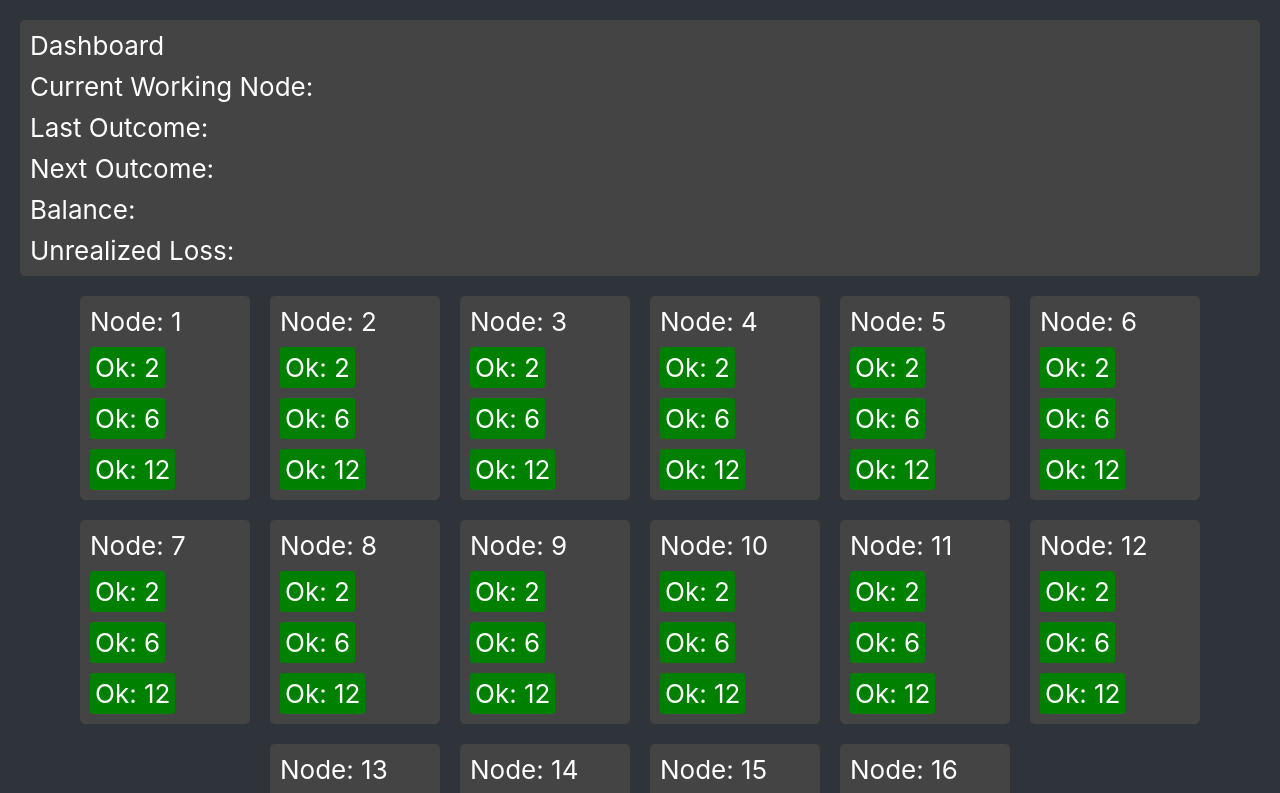
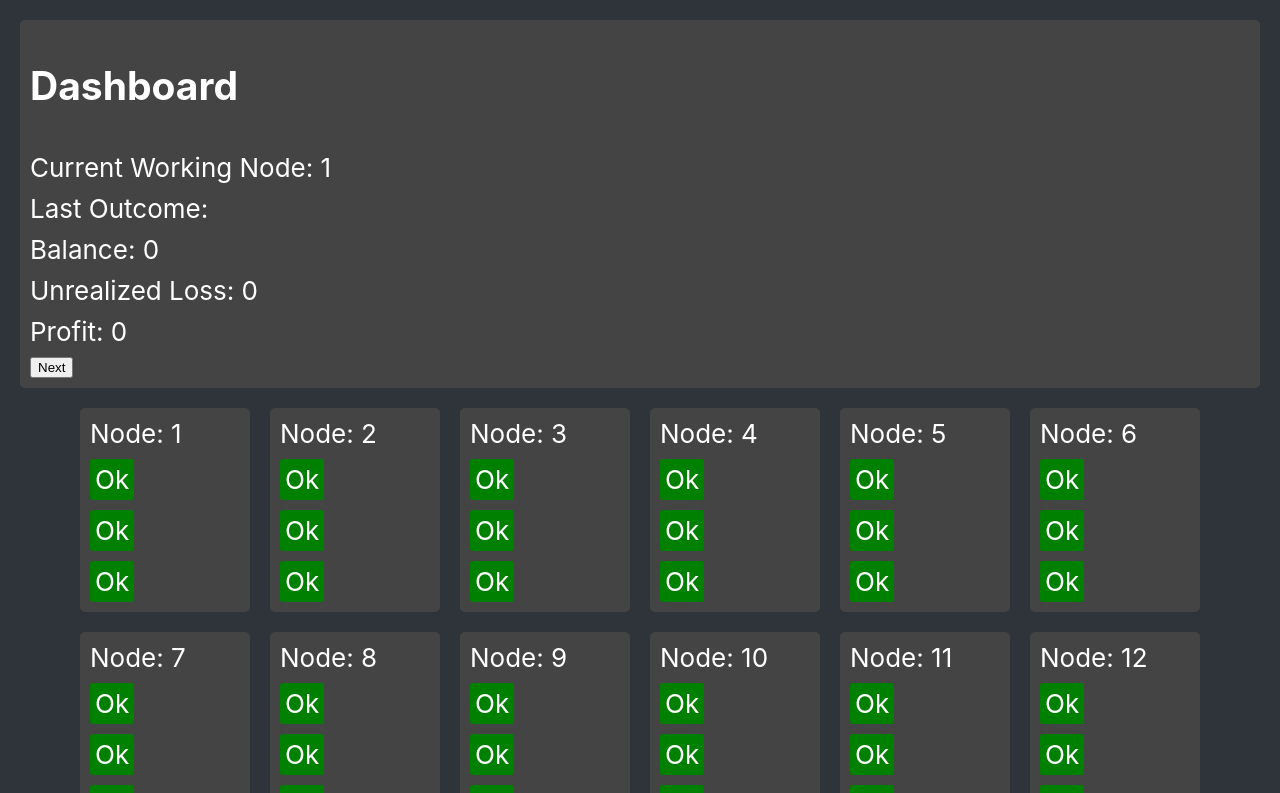
Before and after one commit to KnollElias/MEM-Trading, a React (Create React App) app in the folder splitmartin/graphicaldemo/: page / in a window 1280 px wide. Shown: the top 793 px of the page. Built offline with nearby package versions, Linux system fonts and the light colour scheme.

Commit message:
Math is wrong somehow

```diff
--- a/splitmartin/graphicaldemo/src/App.js
+++ b/splitmartin/graphicaldemo/src/App.js
@@ -4,52 +4,106 @@ import { useState, useEffect } from "react";
 function App() {
   const PontLength = 3; // How many times one node can fail
   const NodeCount = 16; // How many different Scales there are
+  const StartingInvestment = 1; // Base investment amount
 
   const [scales, setScales] = useState([]);
+  const [currentNode, setCurrentNode] = useState(1); // Tracks the current node
+  const [lastOutcome, setLastOutcome] = useState(null); // Stores the last outcome (win/loss)
+  const [nextOutcome, setNextOutcome] = useState(null); // Stores the next outcome (win/loss)
+  const [balance, setBalance] = useState(0); // Tracks the total balance
+  const [unrealizedLoss, setUnrealizedLoss] = useState(0); // Tracks unrealized loss
 
-  // Function to initialize scales
+  // Initialize scales on component mount
+  useEffect(() => {
+    initializeScales();
+  }, []);
+
   const initializeScales = () => {
     const newScales = Array.from({ length: NodeCount }, (_, index) => ({
       index: index + 1,
       size: PontLength,
       state: 0, // Default state
+      unrealizedLoss: 0,
     }));
     setScales(newScales);
   };
 
-  // Run the initializeScales function once on component mount
-  useEffect(() => {
-    initializeScales();
-  }, []);
+  const calculateUnrealizedLoss = () => {
+    return scales.reduce((total, scale) => {
+      const scaleLoss = scale.state > 0 ? StartingInvestment * (2 ** scale.state - 1) : 0;
+      return total + scaleLoss;
+    }, 0);
+  };
+
+  const updateNode = (nodeIndex, won) => {
+    setScales((prevScales) =>
+      prevScales.map((scale) => {
+        if (scale.index === nodeIndex) {
+          if (won) {
+            // Reset the state and unrealized loss on a win
+            setBalance((prevBalance) => prevBalance + StartingInvestment * (2 ** scale.state));
+            return { ...scale, state: 0, unrealizedLoss: 0 };
+          } else {
+            // Increment state and update unrealized loss on a loss
+            const newState = scale.state + 1;
+            const newUnrealizedLoss = StartingInvestment * (2 ** newState - 1);
+            return { ...scale, state: newState, unrealizedLoss: newUnrealizedLoss };
+          }
+        }
+        return scale;
+      })
+    );
+  };
+
+  const handleNext = () => {
+    const currentScale = currentNode;
+    const outcome = Math.random() < 0.5; // 50% chance of win/loss
+    setLastOutcome(outcome ? "Win" : "Loss");
+    setNextOutcome(outcome ? "Loss" : "Win");
+
+    // Update the current node
+    updateNode(currentScale, outcome);
+
+    // Update the unrealized loss
+    setUnrealizedLoss(calculateUnrealizedLoss());
+
+    // Move to the next node, wrapping around
+    setCurrentNode((prevNode) => (prevNode % NodeCount) + 1);
+  };
 
   const plotScales = (scales) => {
     return scales.map((scale, scaleIndex) => (
       <div key={scaleIndex} className="item">
         <div>
-          Node: {scaleIndex+1}
+          Node: {scale.index}
         </div>
         {Array.from({ length: scale.size }).map((_, riskLevel) => (
           <div
             key={riskLevel}
-            className={`${riskLevel > (scale.state-1) ? 'free' : 'used'}`}
+            className={`${riskLevel > (scale.state - 1) ? 'free' : 'used'}`}
           >
-            {riskLevel > (scale.state-1) ? `Ok: ${((riskLevel+1)*(riskLevel+2))}`: "Risk"}
+            {riskLevel > (scale.state - 1) ? `Ok` : "Risk"}
           </div>
         ))}
       </div>
     ));
   };
 
+// balance calculation are not right soemhow it is to much or just upright calculated the wrong way
+
   return (
     <div className="App">
       <header className="App-header">
         <div className="container">
-          <div className='dash'>Dashboard
-            <div>Current Working Node:</div>
-            <div>Last Outcome:</div>
-            <div>Next Outcome:</div>
-            <div>Balance:</div>
-            <div>Unrealized Loss:</div>
+          <div className="dash">
+            <h2>Dashboard</h2>
+            <div>Current Working Node: {currentNode}</div>
+            <div>Last Outcome: {lastOutcome}</div>
+            {/* <div>Next Outcome: {nextOutcome}</div> */}
+            <div>Balance: {balance}</div>
+            <div>Unrealized Loss: {unrealizedLoss}</div>
+            <div>Profit: {balance-unrealizedLoss}</div>
+            <button onClick={handleNext}>Next</button>
           </div>
           {plotScales(scales)}
         </div>
```
